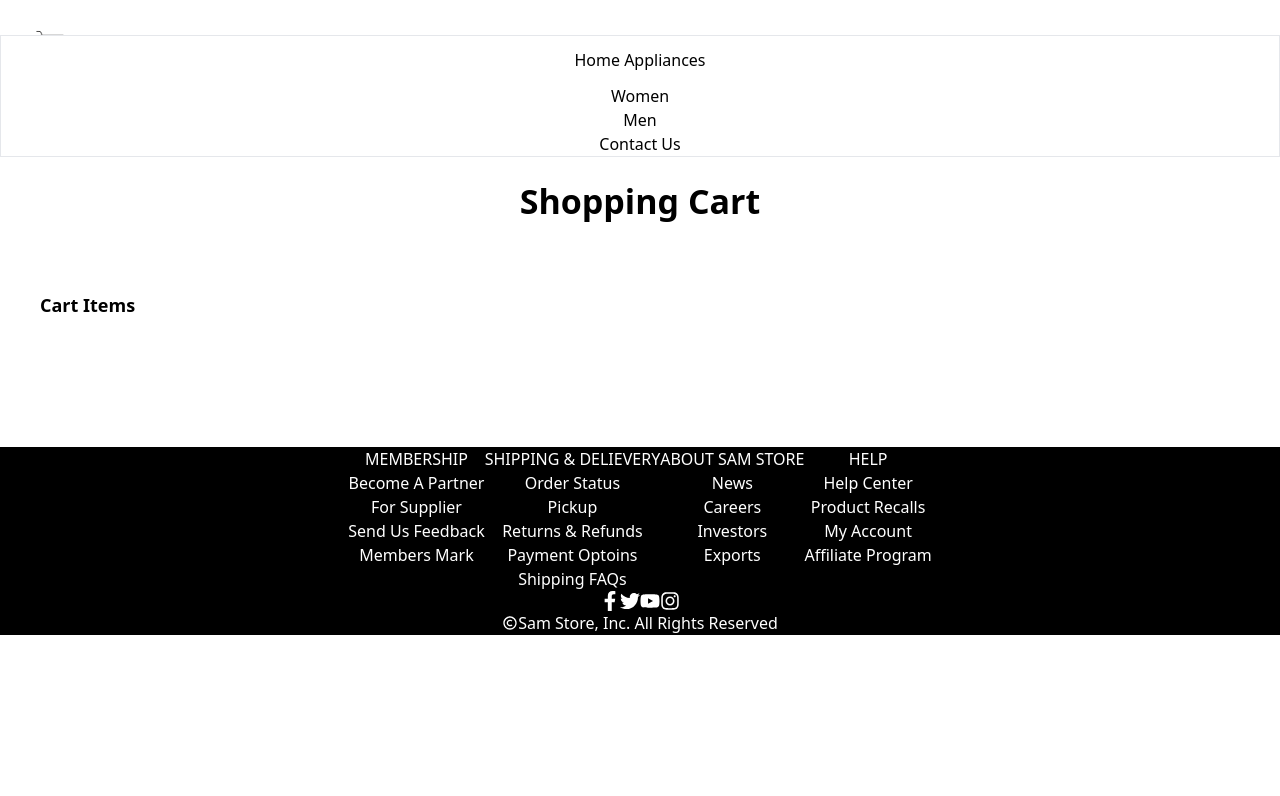
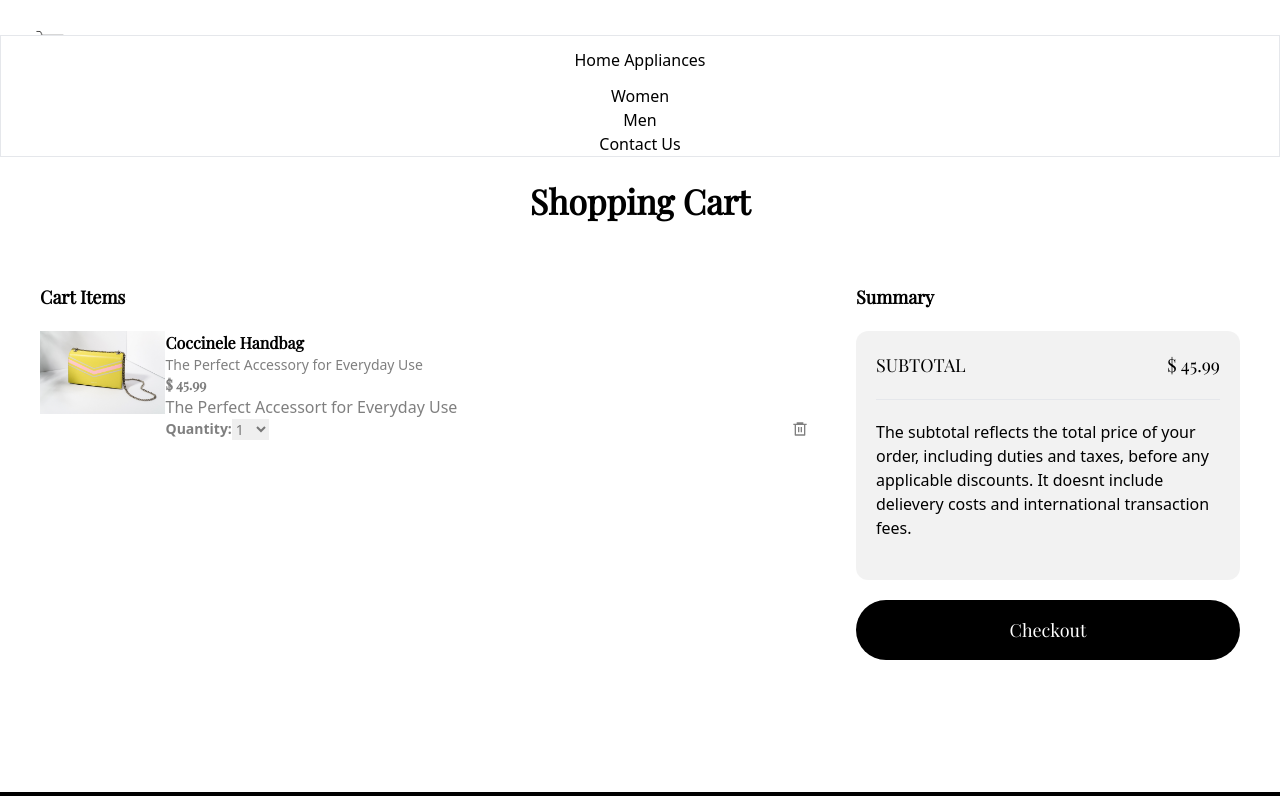
Before and after one commit to mmaazkhanhere/sam-store-llc, a Next.js app in the folder frontend/: page /cart in a window 1280 px wide. Shown: the top 796 px of the page. Built offline with nearby package versions, Linux system fonts and the light colour scheme.

Commit message:
cart page created

```diff
--- a/frontend/Components/CartItem.jsx
+++ b/frontend/Components/CartItem.jsx
@@ -1,5 +1,58 @@
+import Image from "next/image";
 import React from "react";
+import { RiDeleteBin6Line } from "react-icons/ri";
 
 export default function CartItem() {
-  return <div>CartItem</div>;
+  return (
+    <div className="flex py-5 gap-3 md:gap-5 border-b">
+      {/*Image Starts */}
+      <div className="aspect-square w-[50px] md:w-[150px]">
+        <Image src="/product_1.jpg" alt="" width={150} height={150} />
+      </div>
+      {/*Image Ends */}
+      {/*Product Detail Box Starts */}
+      <div className="flex w-full flex-col">
+        {/*Product Name and Price */}
+        <div className="flex flex-col justify-between md:flex-row">
+          <div className="flex font-playfair flex-col font-semibold text-black/[0.8] md:flex-row">
+            Coccinele Handbag
+          </div>
+          <div className="md:text-md block font-quickSand text-sm font-medium text-black/[0.5] md:hidden">
+            The Perfect Accessory for Everyday Use
+          </div>
+          <div className="md:text-md mt-2 text-sm font-bold font-playfair text-black/[0.5]">
+            $ 45.99
+          </div>
+        </div>
+        {/*Product Subtitles displayed when in large screen below the name */}
+        <div className="md:text-md hidden font-medium font-quickSand text-black/[0.5] md:block">
+          The Perfect Accessort for Everyday Use
+        </div>
+        {/*Quantity Selectoin */}
+        <div className="mt-4 flex items-center justify-between">
+          <div className="itens-center md:text-md flex gap-2 text-sm text-black/[0.5] md:gap-10">
+            <div className="flex items-center gap-1">
+              {/*Quantity selectoin */}
+              <div className="font-semibold font-quickSand">Quantity:</div>
+              <select name="" id="">
+                <option value="1">1</option>
+                <option value="2">2</option>
+                <option value="3">3</option>
+                <option value="4">4</option>
+                <option value="5">5</option>
+                <option value="6">6</option>
+                <option value="7">7</option>
+                <option value="8">8</option>
+                <option value="9">9</option>
+                <option value="10">10</option>
+              </select>
+            </div>
+          </div>
+          {/*Quantity Selection ends */}
+          {/*Delete Button */}
+          <RiDeleteBin6Line className="cursor-pointer text-black/[0.5] hover:text-black text-[16px]" />
+        </div>
+      </div>
+    </div>
+  );
 }
--- a/frontend/pages/cart.js
+++ b/frontend/pages/cart.js
@@ -1,20 +1,56 @@
+import CartItem from "@/Components/CartItem";
 import React from "react";
 
 export default function cart() {
   return (
-    <div className="w-full md:py-20">
-      <section className="max-w-[1200px] mx-auto">
-        <div className="text-center max-w-[800px] mx-auto mt-8 md:mt-0">
-          <div className="text-[28px] md:text-[34px] font-semibold mb-5 leading-tight">
-            Shopping Cart
+    <div className="w-fill md:py-20">
+      <section className="mx-auto max-w-[1200px]">
+        {/*Heading Start */}
+        <div className="mx-auto mt-8 max-w-[800px] text-center md:mt-0 mb-5 text-[28px] font-playfair font-semibold leading-tight md:text-[34px]">
+          Shopping Cart
+          {/*Heading End */}
+        </div>
+        <div className="flex flex-col gap-12 py-10 lg:flex-row">
+          {/*Left Side Box */}
+          <div className="flex-[2]">
+            <div className="text-lg font-bold font-playfair">Cart Items</div>
+            <CartItem />
           </div>
+          {/*Left Side Box End */}
+          {/*Right Box */}
+          <div className="flex-[1]">
+            {/*Summary Heading */}
+            <div className="text-lg font-bold font-playfair">Summary</div>
+            {/*Sumamry Box (Right Box) */}
+            <div className="my-5 rounded-xl bg-black/[0.05] p-5">
+              {/*Subtotal and price */}
+              <div className="flex justify-between">
+                <div className="text-md font-medium uppercase font-playfair text-black md:text-lg">
+                  Subtotal
+                </div>
+                <div className="text-md font-medium text-black md:text-lg font-playfair">
+                  $ 45.99
+                </div>
+              </div>
+              {/*Description */}
+              <div className="text-[14px] md:text-[16px] py-5 border-t mt-5 font-quickSand">
+                The subtotal reflects the total price of your order, including
+                duties and taxes, before any applicable discounts. It doesnt
+                include delievery costs and international transaction fees.
+              </div>
+            </div>
+            {/*Summary Box Ends */}
+            {/*Checkout Button */}
+            <button
+              className="w-full py-4 font-playfair rounded-full bg-black text-white text-lg font-medium transition-transform active:sacle-95 mb-3 hover:opacity-75
+            flex items-center gap-2 justify-center"
+            >
+              Checkout
+            </button>
+          </div>
+          {/*Right Box ends */}
         </div>
-
-        <div className="flex flex-col lg:flex-row gap-12 py-12">
-          <div className="flex-[2]">
-            <div className="text-lg font-semibold">Cart Items</div>
-          </div>
-        </div>
+        {/*Checkout Detail Ends */}
       </section>
     </div>
   );
```
